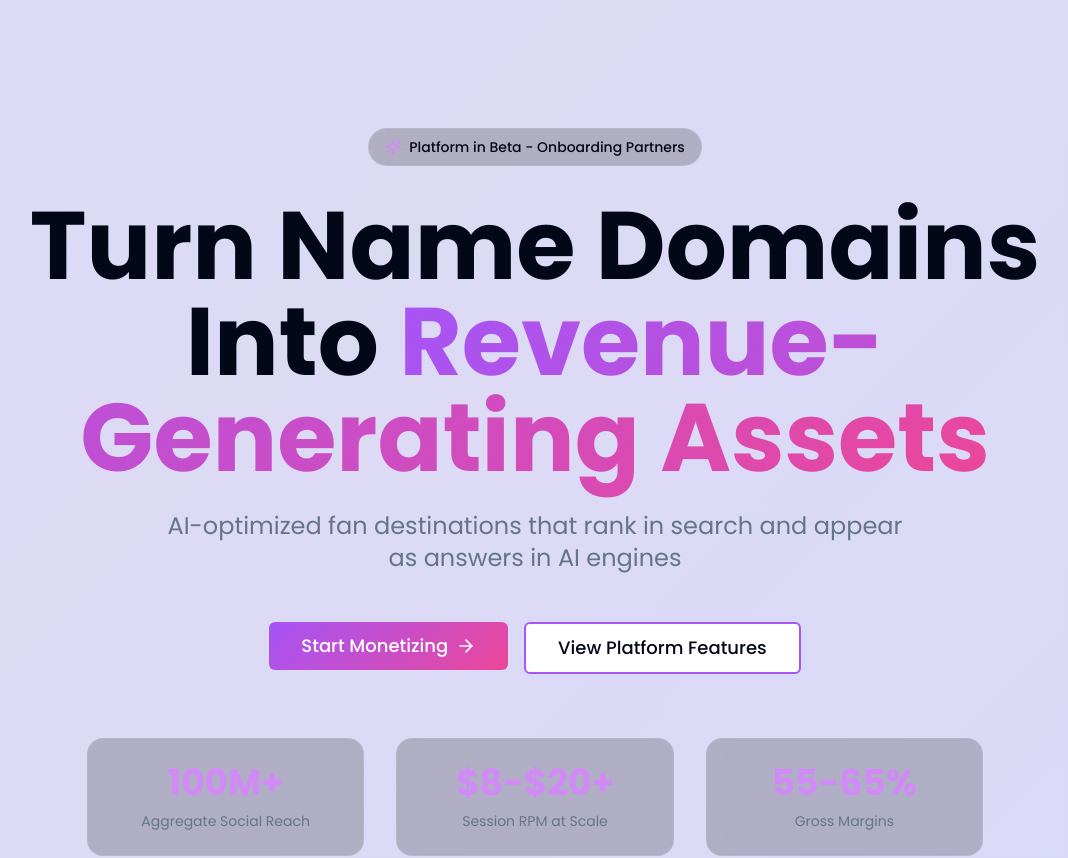
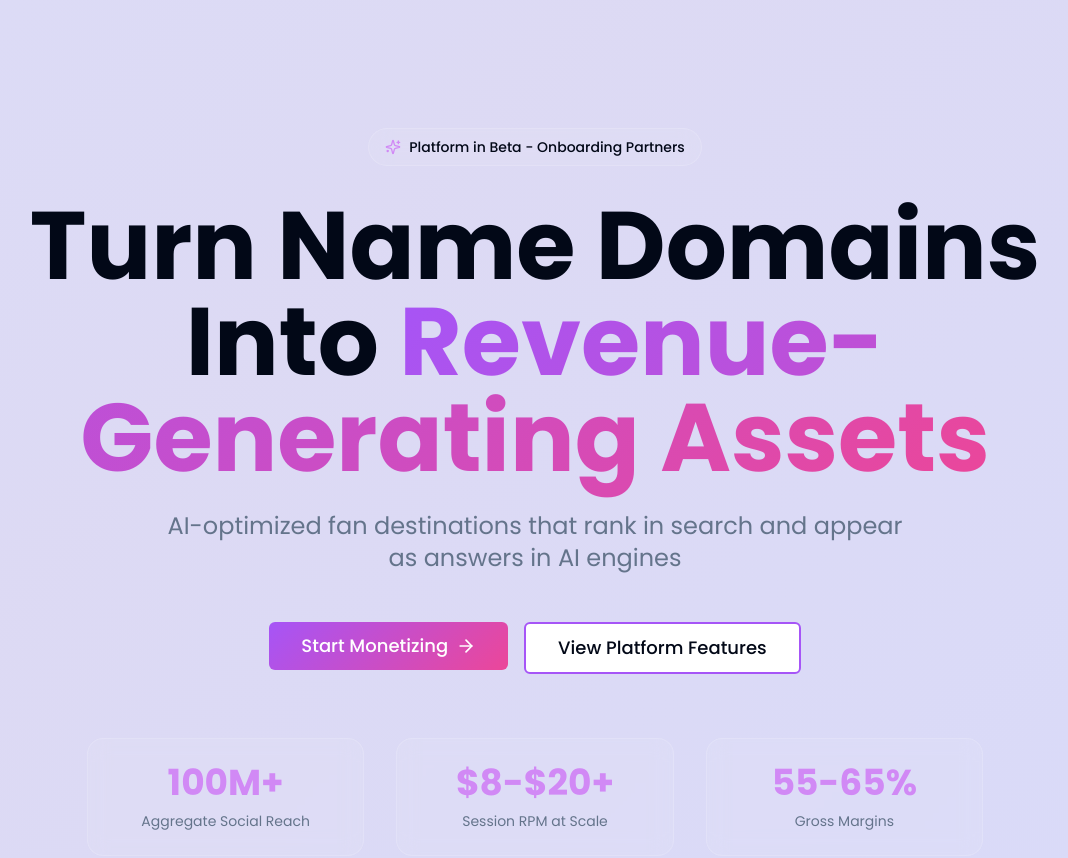
Before and after one commit to jcaisse/curated-content-portal, a Next.js app: page / in a window 1280 px wide. Shown: the top 858 px of the page, without its empty margins (105-1173 px from the left). Built offline with nearby package versions, Linux system fonts and the light colour scheme.

Commit message:
style: Lighten grey bubble backgrounds for stats
Change glass-dark from dark grey to subtle light grey for better visibility and modern aesthetic

```diff
--- a/src/app/globals.css
+++ b/src/app/globals.css
@@ -90,10 +90,10 @@
   }
 
   .glass-dark {
-    background: rgba(0, 0, 0, 0.2);
+    background: rgba(255, 255, 255, 0.08);
     backdrop-filter: blur(10px);
     -webkit-backdrop-filter: blur(10px);
-    border: 1px solid rgba(255, 255, 255, 0.1);
+    border: 1px solid rgba(255, 255, 255, 0.15);
   }
 
   /* Animated gradient background - Purple/Pink/Lavender */
```
